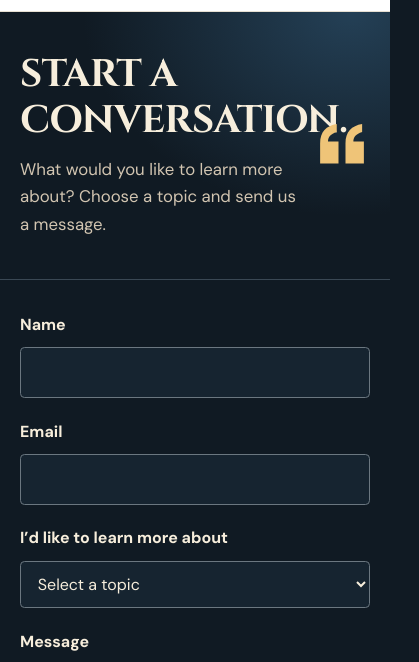
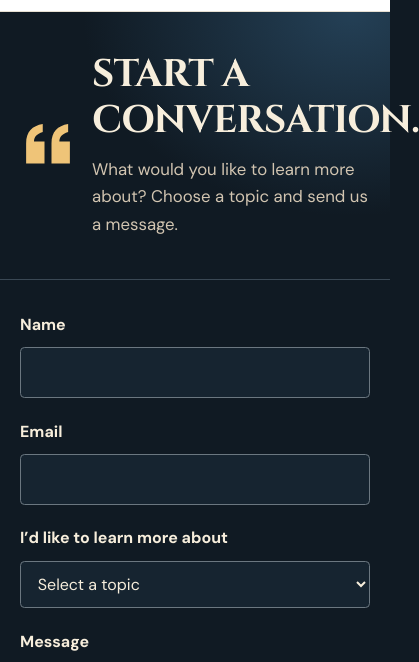
Before and after one commit to speak-empowered/TROM, a website: page contact.html in a window 390 px wide. Shown: the part 165-827 px from the top of the page, 419 px wide, since content can reach past the window. Drawn offline with Linux system fonts and the light colour scheme.

Commit message:
Position contact hero quotation marks left of the text

```diff
--- a/assets/site.css
+++ b/assets/site.css
@@ -198,9 +198,10 @@ blockquote p { font: 400 clamp(1.7rem, 3vw, 2.5rem)/1.15 var(--serif); margin: 0
 .testimonial-with-portrait figure { max-width: 70rem; }
 .mission-closing { text-align: center; }
 .mission-closing .lede { margin-inline: auto; margin-bottom: 0; }
-.contact-hero-layout { display: grid; grid-template-columns: minmax(0, 1fr) 160px; gap: 2rem; align-items: center; }
-.contact-quote-icon { width: 160px; height: 160px; color: var(--gold); justify-self: end; }
+.contact-hero-layout { display: grid; grid-template-columns: 160px minmax(0, 1fr); gap: 2rem; align-items: center; }
+.contact-hero-layout > div { grid-column: 2; grid-row: 1; }
+.contact-quote-icon { width: 160px; height: 160px; color: var(--gold); grid-column: 1; grid-row: 1; justify-self: start; }
 @media (max-width: 720px) {
-  .contact-hero-layout { grid-template-columns: minmax(0, 1fr) 56px; gap: 1rem; }
+  .contact-hero-layout { grid-template-columns: 56px minmax(0, 1fr); gap: 1rem; }
   .contact-quote-icon { width: 56px; height: 56px; }
 }
```
